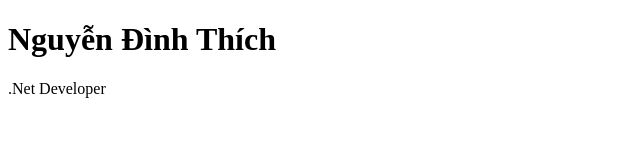
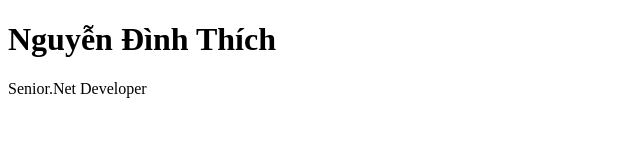
Before and after one commit to thichnd/thichnd.github.io, a plain HTML site: page index.html in a window 1280 px wide. Shown: the full height of the page, 0-640 px from the left. Drawn offline with Linux system fonts and the light colour scheme.

Commit message:
Update index.html

```diff
--- a/index.html
+++ b/index.html
@@ -3,7 +3,7 @@
 <body>
 
 <h1>Nguyễn Đình Thích</h1>
-<p>.Net Developer</p>
+<p>Senior.Net Developer</p>
 
 </body>
 </html>
```
